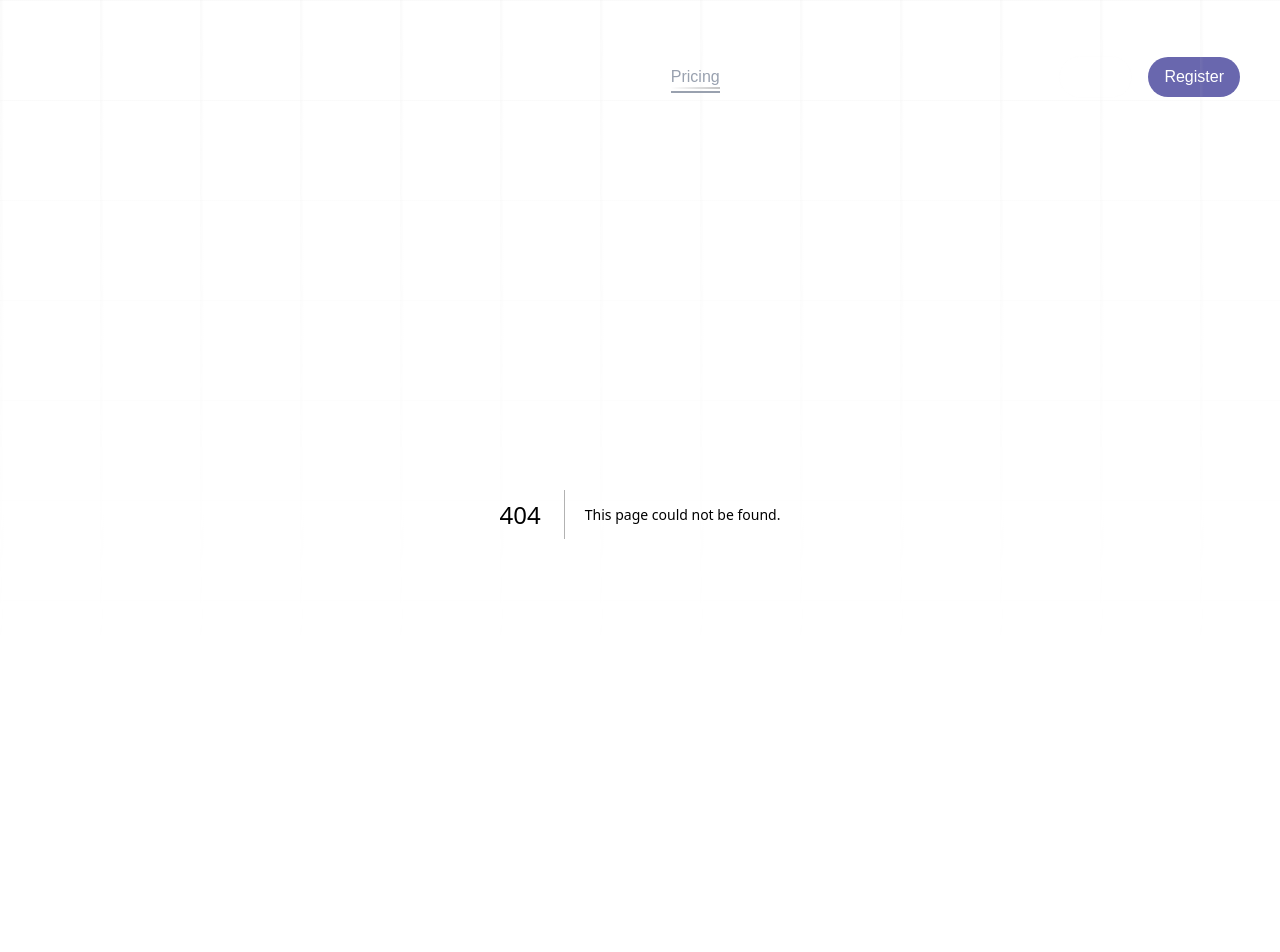
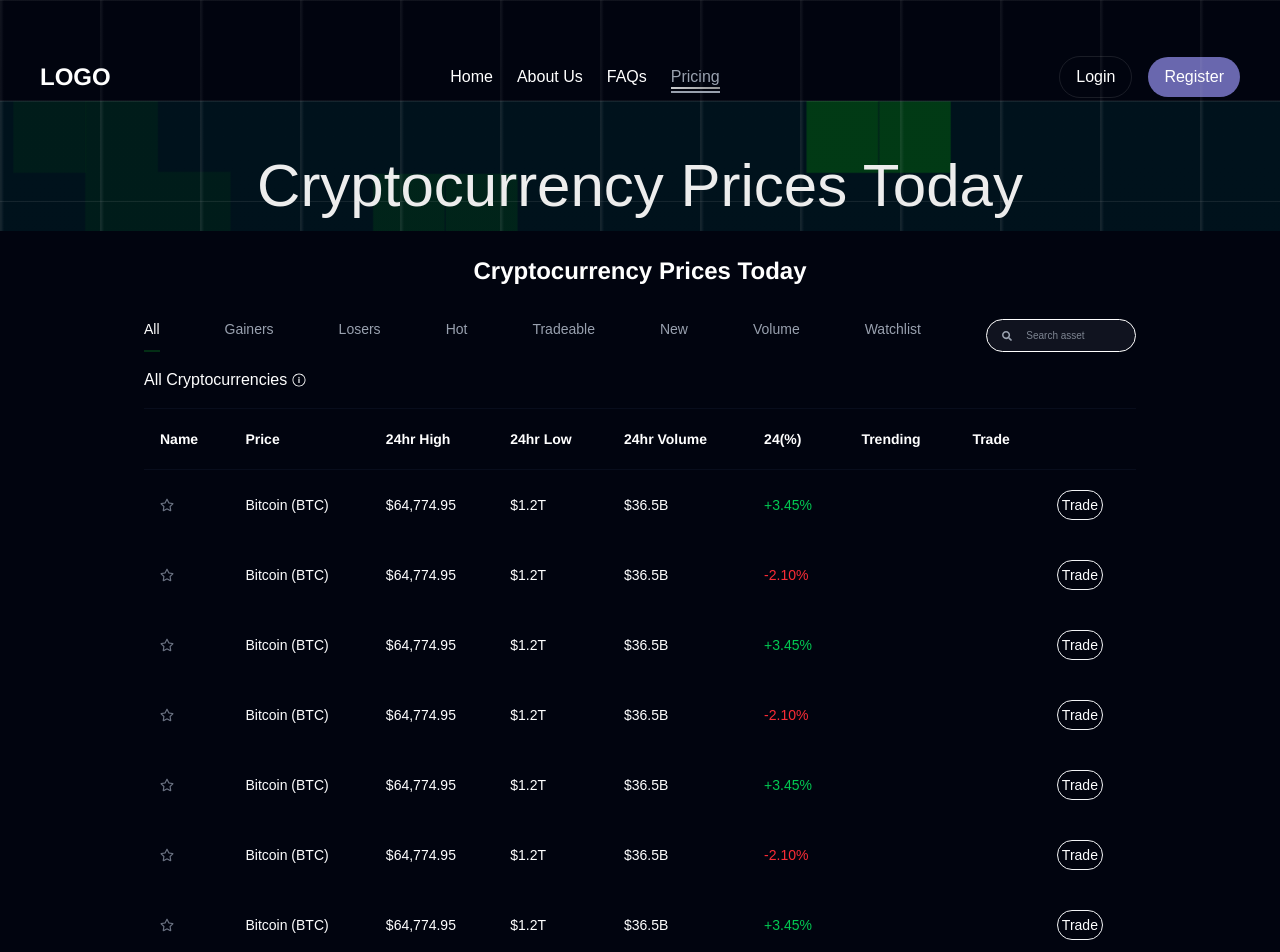
Before and after one commit to Ribulose123/Apexion, a Next.js app: page /pricing in a window 1280 px wide. Before the commit this address had no page. Shown: the top 952 px of the page. Built offline with nearby package versions, Linux system fonts and the light colour scheme; a web font is replaced by a local one.

Commit message:
pricing page added

```diff
--- /dev/null
+++ b/src/app/(pricing)/pricing/layout.tsx
@@ -0,0 +1,21 @@
+// app/cryptocurrency/layout.js
+import React from 'react';
+
+
+export const metadata = {
+  title: 'Cryptocurrency Prices | Your Platform',
+  description: 'Latest cryptocurrency prices, trends, and market data',
+};
+
+export default function CryptoLayout({
+    children,
+  }: Readonly<{
+    children: React.ReactNode;
+  }>) {
+  return (
+    <div className="crypto-layout">
+     <main>{children}</main>
+
+    </div>
+  );
+}
--- /dev/null
+++ b/src/app/(pricing)/pricing/page.tsx
@@ -0,0 +1,13 @@
+import CoinPricing from "../../Content/CoinPricing";
+
+export default function PricingPage() {
+    return(
+        <div>
+            <h2 className="text-center mt-10 sm:text-[60px] text-[30px] capitalize">cryptocurrency prices today</h2>
+
+            <div>
+                <CoinPricing/>
+            </div>
+        </div>
+    )
+}
--- /dev/null
+++ b/src/app/Content/CoinPricing.tsx
@@ -0,0 +1,108 @@
+'use client'
+import React, { useState } from "react";
+import { FaArrowLeft, FaArrowRight, FaSearch, FaRegStar } from "react-icons/fa";
+import { IoIosInformationCircleOutline } from "react-icons/io";
+
+const dummyData = Array.from({ length: 50 }, (_, i) => ({
+  id: i + 1,
+  name: "Bitcoin",
+  symbol: "BTC",
+  price: "$64,774.95",
+  marketCap: "$1.2T",
+  volume: "$36.5B",
+  change: i % 2 === 0 ? "+3.45%" : "-2.10%",
+}));
+
+const CryptoTable = () => {
+  const [currentPage, setCurrentPage] = useState(1);
+  const [category, setCategory] = useState("All");
+  const itemsPerPage = 10;
+
+  const filteredData = dummyData.filter((coin) => {
+    if (category === "Gainers") return coin.change.includes("+");
+    if (category === "Losers") return coin.change.includes("-");
+    return true;
+  });
+
+  const totalPages = Math.ceil(filteredData.length / itemsPerPage);
+  const indexOfLastItem = currentPage * itemsPerPage;
+  const indexOfFirstItem = indexOfLastItem - itemsPerPage;
+  const currentItems = filteredData.slice(indexOfFirstItem, indexOfLastItem);
+
+  return (
+    <div className="bg-[#01040F] text-white min-h-screen p-2 sm:p-6 relative w-full">
+      <h2 className="text-xl sm:text-2xl font-bold text-center mb-4">Cryptocurrency Prices Today</h2>
+      <div className="w-full max-w-5xl mx-auto p-2 sm:p-4 rounded-lg overflow-x-auto">
+        <div className="flex flex-wrap gap-2 justify-between text-gray-400 mb-4">
+          {["All", "Gainers", "Losers", "Hot", "Tradeable", "New", "Volume", "Watchlist"].map((cat) => (
+            <span
+              key={cat}
+              className={`cursor-pointer text-sm whitespace-nowrap ${category === cat ? "text-white border-b-2 border-b-green-950  " : ""}`}
+              onClick={() => { setCategory(cat); setCurrentPage(1); }}
+            >
+              {cat}
+            </span>
+          ))}
+          <div className="relative mt-2 sm:mt-0">
+            <input type="search" placeholder="Search asset" className="border border-white bg-[#10131F] rounded-full placeholder:text-[#7D8491] text-center text-[10px] p-2"/>
+            <FaSearch className="absolute top-3 left-4 text-[10px]" />
+          </div>
+        </div>
+        <h2 className="text-white capitalize flex items-center gap-1 text-sm sm:text-base">
+          all cryptocurrencies
+          <span><IoIosInformationCircleOutline/></span>
+        </h2>
+        <div className="overflow-x-auto">
+          <table className="w-full text-left text-sm mt-4 min-w-[700px]">
+            <thead>
+              <tr className="border-b border-t border-[#141E325C] p-4">
+
+                <th className="py-3 sm:py-5 px-2 sm:px-4 text-[10px] sm:text-[14px]">Name</th>
+                <th className="py-3 sm:py-5 px-2 sm:px-4 text-[10px] sm:text-[14px]">Price</th>
+                <th className="py-3 sm:py-5 px-2 sm:px-4 text-[10px] sm:text-[14px]">24hr High</th>
+                <th className="py-3 sm:py-5 px-2 sm:px-4 text-[10px] sm:text-[14px]">24hr Low</th>
+                <th className="py-3 sm:py-5 px-2 sm:px-4 text-[10px] sm:text-[14px]">24hr Volume</th>
+                <th className="py-3 sm:py-5 px-2 sm:px-4 text-[10px] sm:text-[14px]">24(%)</th>
+                <th className="py-3 sm:py-5 px-2 sm:px-4 text-[10px] sm:text-[14px]">Trending</th>
+                <th className="py-3 sm:py-5 px-2 sm:px-4 text-[10px] sm:text-[14px]">Trade</th>
+              </tr>
+            </thead>
+            <tbody>
+              {currentItems.map((coin) => (
+                <tr key={coin.id} className="">
+                  <td className="py-3 sm:py-5 px-2 sm:px-4"><FaRegStar className="text-gray-500"/></td>
+                  <td className="py-3 sm:py-5 px-2 sm:px-4 text-[10px] sm:text-[14px]">{coin.name} ({coin.symbol})</td>
+                  <td className="py-3 sm:py-5 px-2 sm:px-4 text-[10px] sm:text-[14px]">{coin.price}</td>
+                  <td className="py-3 sm:py-5 px-2 sm:px-4 text-[10px] sm:text-[14px]">{coin.marketCap}</td>
+                  <td className="py-3 sm:py-5 px-2 sm:px-4 text-[10px] sm:text-[14px]">{coin.volume}</td>
+                  <td className={`py-3 sm:py-5 px-2 sm:px-4 text-[10px] sm:text-[14px] ${coin.change.includes("+") ? "text-green-500" : "text-red-500"}`}>{coin.change}</td>
+                  <td></td>
+                  <td></td>
+                  <td className="py-3 sm:py-5 px-2 sm:px-4">
+                    <button className="border border-gray-100 p-1 w-[100] rounded-full text-[10px] sm:text-[14px]">Trade</button>
+                  </td>
+                </tr>
+              ))}
+            </tbody>
+          </table>
+        </div>
+        {/* Pagination */}
+        <div className="flex justify-center items-center gap-2 mt-4 flex-wrap">
+          <button onClick={() => setCurrentPage((p) => Math.max(p - 1, 1))} className="p-2 rounded-full"><FaArrowLeft /></button>
+          {Array.from({ length: totalPages }, (_, i) => (
+            <button
+              key={i + 1}
+              className={`px-3 py-1 rounded-full text-[12px] ${currentPage === i + 1 ? "bg-green-300" : ""}`}
+              onClick={() => setCurrentPage(i + 1)}
+            >
+              {i + 1}
+            </button>
+          ))}
+          <button onClick={() => setCurrentPage((p) => Math.min(p + 1, totalPages))} className="p-2 rounded-full"><FaArrowRight /></button>
+        </div>
+      </div>
+    </div>
+  );
+};
+
+export default CryptoTable;
--- a/src/app/globals.css
+++ b/src/app/globals.css
@@ -85,3 +85,38 @@ body {
     mask-image:  linear-gradient(to bottom, rgba(0, 0, 0, 0) 10%, rgba(0, 0, 0, 1) 50%, rgba(0, 0, 0, 0) 90%);
     -webkit-mask-image: linear-gradient(to bottom, rgba(0, 0, 0, 0) 10%, rgba(0, 0, 0, 1) 50%, rgba(0, 0, 0, 0) 90%);
 }
+
+.crypto-layout {
+  min-height: 100vh;
+  background:
+    linear-gradient(rgba(0, 20, 30, 0.9), rgba(0, 20, 30, 0.85)),
+    url('/img/grid\ blocks.png');
+    background-size: contain;
+    background-repeat: no-repeat;
+  background-blend-mode: overlay;
+  position: relative;
+  overflow: hidden;
+  top: -13px;
+}
+.crypto-layout::before {
+  content: "";
+  position: absolute;
+  top: 0px;
+  left: 0;
+  width: 100%;
+  height: 100%;
+  background-image:
+    linear-gradient(rgba(200, 200, 200, 0.1) 1px, transparent 1px),
+    linear-gradient(90deg, rgba(200, 200, 200, 0.1) 1px, transparent 4px);
+  background-size: 100px 100px;
+}
+
+@media  screen and (max-width:768px) {
+  .crypto-layout{
+    min-height: 10vh;
+  }
+  .crypto-layout::before {
+    background-size: 50px 50px;
+    height: auto;
+  }
+}
```
Also changed, not shown: public/img/grid blocks.png (added).
